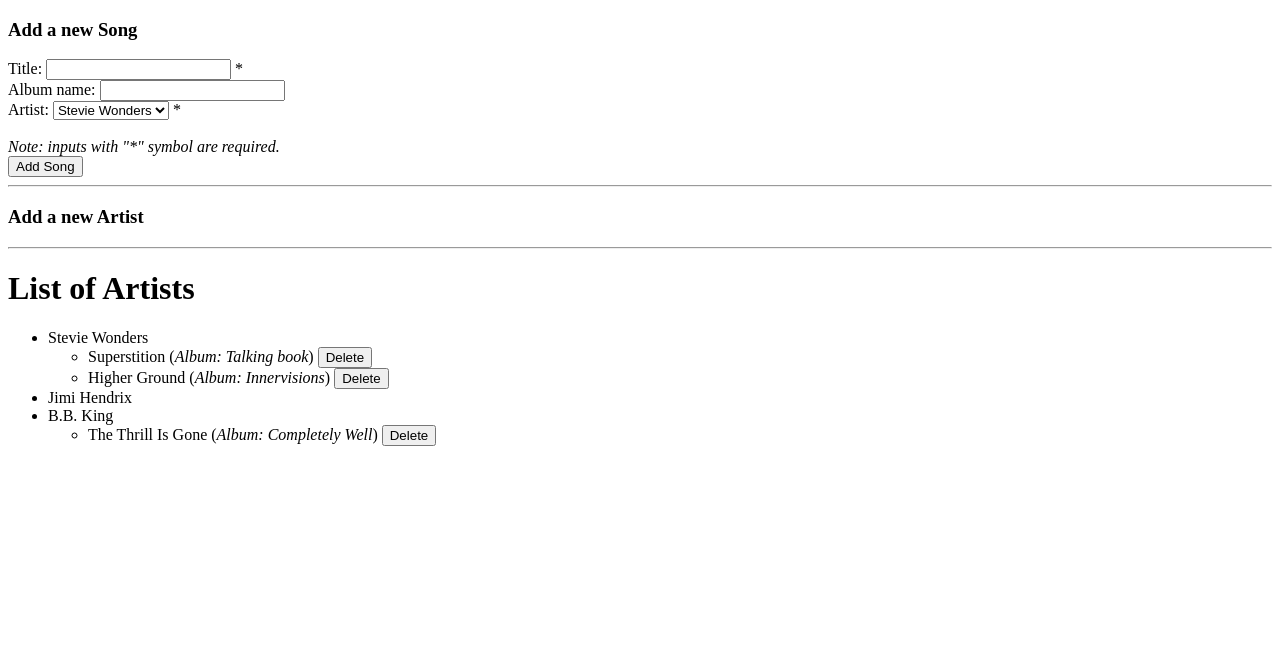
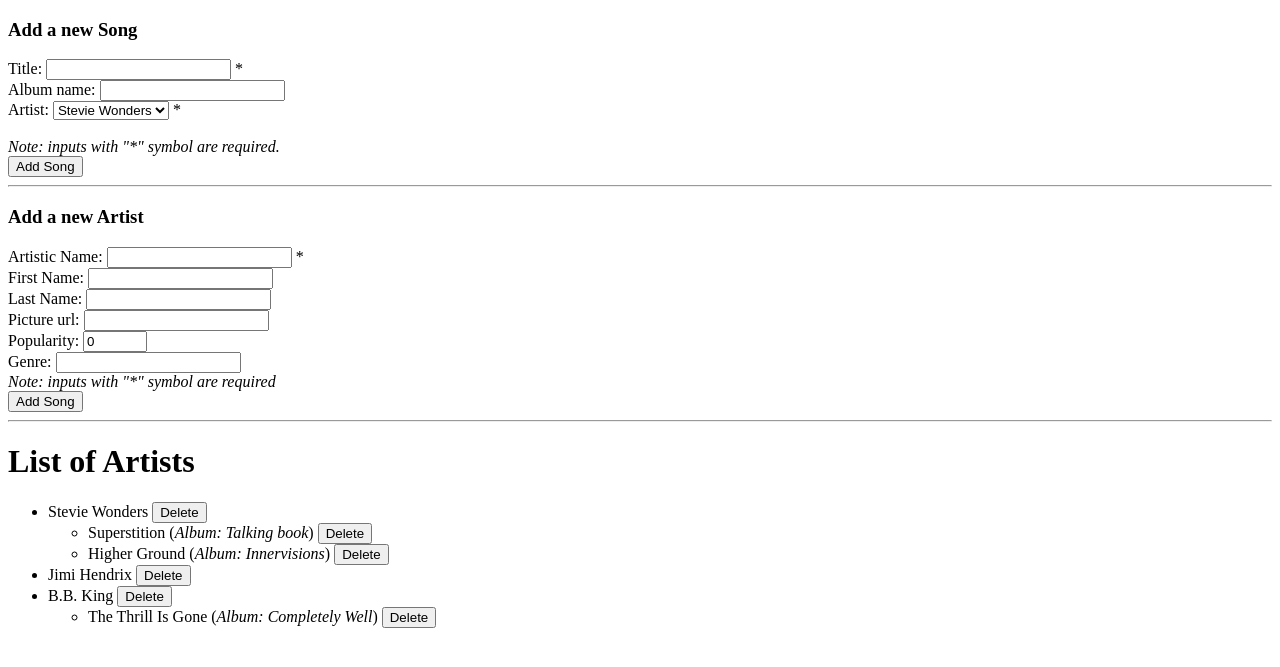
Before and after one commit to rmotr-group-projects/wdc-django-html-forms, a Django app: page /artists/ in a window 1280 px wide. Shown: the top 667 px of the page. Run offline with Django 3.2, Linux system fonts and the light colour scheme; data comes from the database, SQL or seed files in the repository; both versions use the stored data as it was after the commit.

Commit message:
Completed Assignment

```diff
--- a/django_html_forms/artists/views.py
+++ b/django_html_forms/artists/views.py
@@ -38,8 +38,33 @@ def delete_song(request):
 
 
 def create_artist(request):
-    pass
+    artistic_name = request.POST.get('artistic_name')
+    first_name = request.POST.get('first_name','')
+    last_name = request.POST.get('last_name','')
+    picture_url = request.POST.get('picture_url','')
+    popularity = request.POST.get('popularity',0)
+    genre = request.POST.get('genre','')
 
+    if not artistic_name:
+        return redirect('artists')
+
+    popularity = int(popularity)
+
+    Artist.objects.create(
+        artistic_name = artistic_name,
+        first_name = first_name,
+        last_name = last_name,
+        picture_url = picture_url,
+        popularity = popularity,
+        genre = genre
+    )
+    return redirect('artists')
 
 def delete_artist(request):
-    pass
+    artist_id = request.POST['artist_id']
+    try:
+        artist = Artist.objects.get(id=artist_id)
+    except Artist.DoesNotExist:
+        return HttpResponseNotFound()
+    artist.delete()
+    return redirect('artists')
--- a/django_html_forms/django_html_forms/urls.py
+++ b/django_html_forms/django_html_forms/urls.py
@@ -24,7 +24,6 @@ urlpatterns = [
     path('artists/', views.artists, name='artists'),
     path('create-song/', views.create_song, name='create_song'),
     path('delete-song/', views.delete_song, name='delete_song'),
-    ##################
-    # Your URLs here #
-    ##################
+    path('create-artist/', views.create_artist, name='create_artist'),
+    path('delete-artist/', views.delete_artist, name='delete_artist'),
 ]
--- a/django_html_forms/templates/index.html
+++ b/django_html_forms/templates/index.html
@@ -39,9 +39,17 @@
 
   <!-- Create Artist form -->
   <h3>Add a new Artist</h3>
-  <form action="" method='POST'> <!--  Add propper URL in form's action -->
+  <form action="{% url 'create_artist' %}" method='POST'> <!--  Add propper URL in form's action -->
     {% csrf_token %}
     <!-- Add here the fields for the 'Add Artist' form -->
+    <div>Artistic Name: <input type="text" name="artistic_name"> *</div>
+    <div>First Name: <input type="text" name="first_name"></div>
+    <div>Last Name: <input type="text" name="last_name"></div>
+    <div>Picture url: <input type="url" name="picture_url"></div>
+    <div>Popularity: <input type="number" min="0" max="100" value="0" name="popularity"></div>
+    <div>Genre: <input type="text" name="genre"></div>
+    <div><i>Note: inputs with "*" symbol are required</i></div>
+    <input type="submit" value="Add Song">
   </form>
   <hr>
 
@@ -52,9 +60,11 @@
       <li>
         <label>{{ artist.artistic_name }}</label>
         <!-- Form for deleting an Artist -->
-        <form action="" method='POST' class='inline'> <!--  Add propper URL in form's action -->
+        <form action="{% url 'delete_artist' %}" method='POST' class='inline'> <!--  Add propper URL in form's action -->
           {% csrf_token %}
           <!-- Add here the fields for the 'Delete Artist' form -->
+          <input type="hidden" name="artist_id" value="{{ artist.id }}">
+          <input type="submit" name='delete_artist' value='Delete'>
         </form>
         <ul>
           {% for song in artist.song_set.all %}
```
Also changed, not shown: django_html_forms/db.sqlite3.
